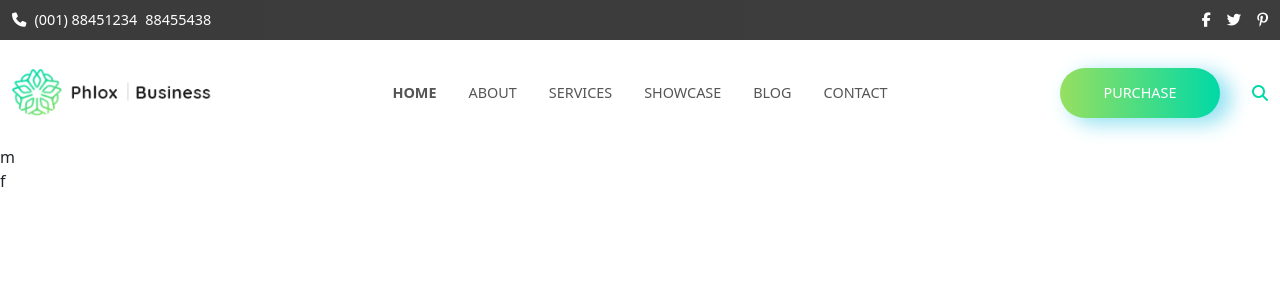
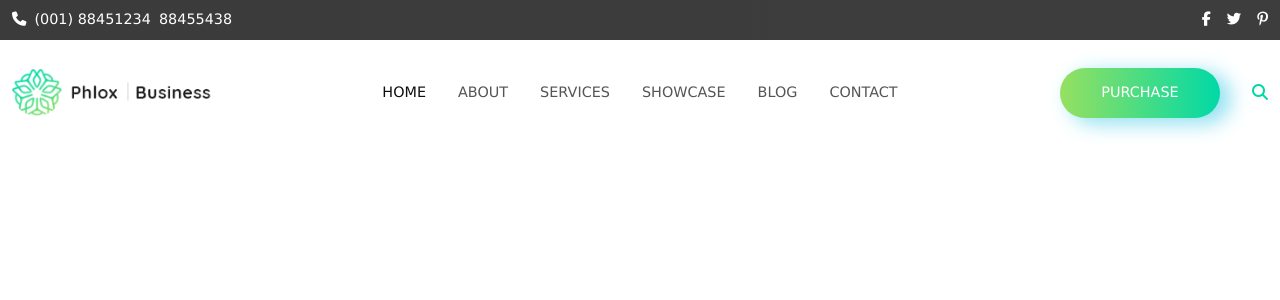
Before and after one commit to alessandrodamato/proj-html-vuejs, a Vue app: page / in a window 1280 px wide. Shown: the top 300 px of the page. Built offline with nearby package versions, Linux system fonts and the light colour scheme.

Commit message:
[change] font-family

```diff
--- a/src/assets/scss/partials/generals.scss
+++ b/src/assets/scss/partials/generals.scss
@@ -1 +1,5 @@
 @use './vars.scss' as *;
+
+body{
+  font-family: 'Lucida Sans', 'Lucida Sans Regular', 'Lucida Grande', 'Lucida Sans Unicode', Geneva, Verdana, sans-serif !important;
+}
--- a/src/components/Footer.vue
+++ b/src/components/Footer.vue
@@ -9,7 +9,7 @@
 <template>
 
   <footer>
-    f
+
   </footer>
 
 </template>
--- a/src/components/Header.vue
+++ b/src/components/Header.vue
@@ -135,7 +135,7 @@ import { header } from '../data/db';
           text-decoration: underline !important;
         }
         &.active{
-          font-weight: 600;
+          color: $text-black-2;
         }
       }
       .search-button{
--- a/src/components/Main.vue
+++ b/src/components/Main.vue
@@ -9,7 +9,7 @@
 <template>
 
   <main>
-    m
+
   </main>
 
 </template>
@@ -18,4 +18,8 @@
 
 <style lang="scss" scoped>
 
+  main{
+    min-height: 200px;
+  }
+
 </style>
```
